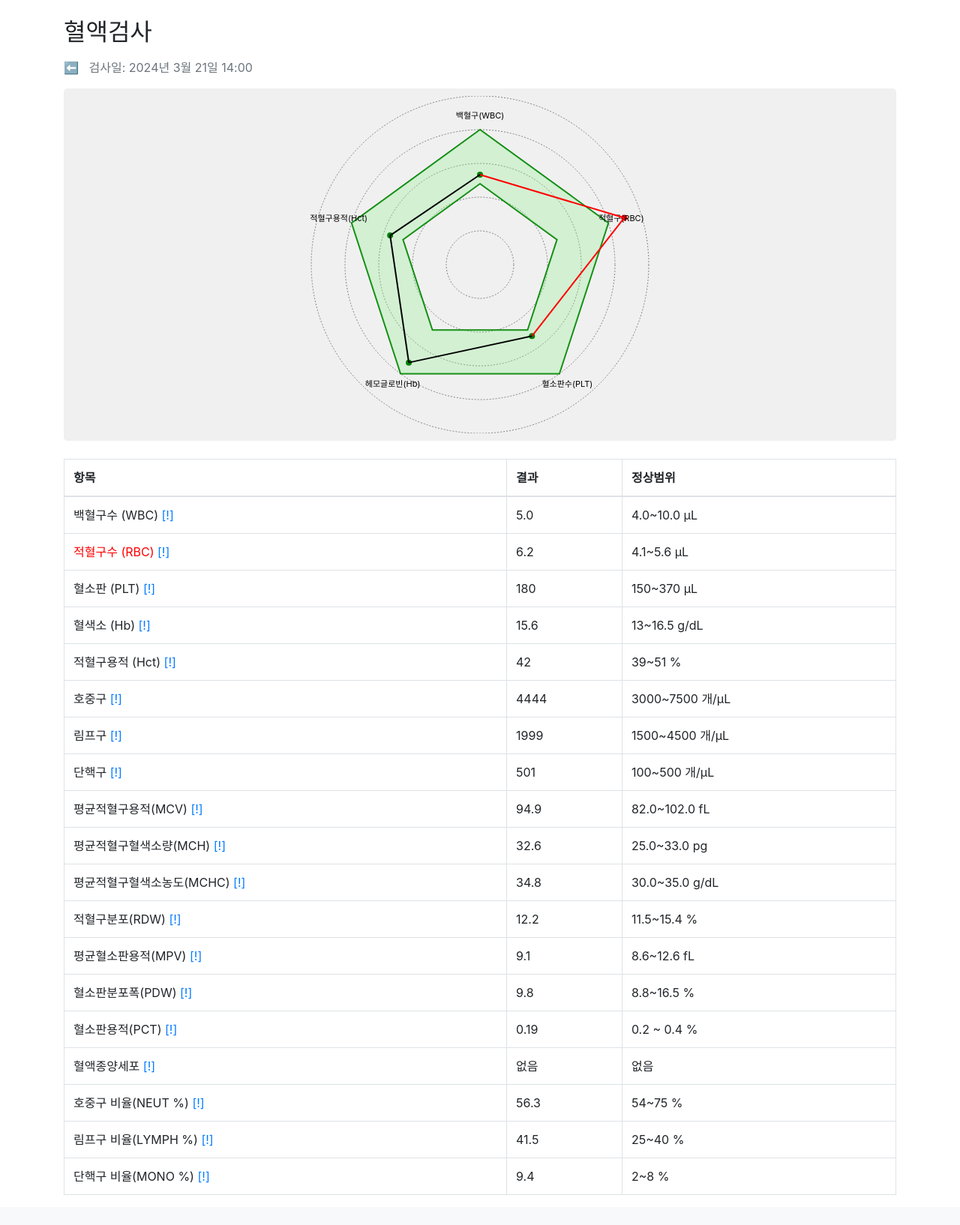
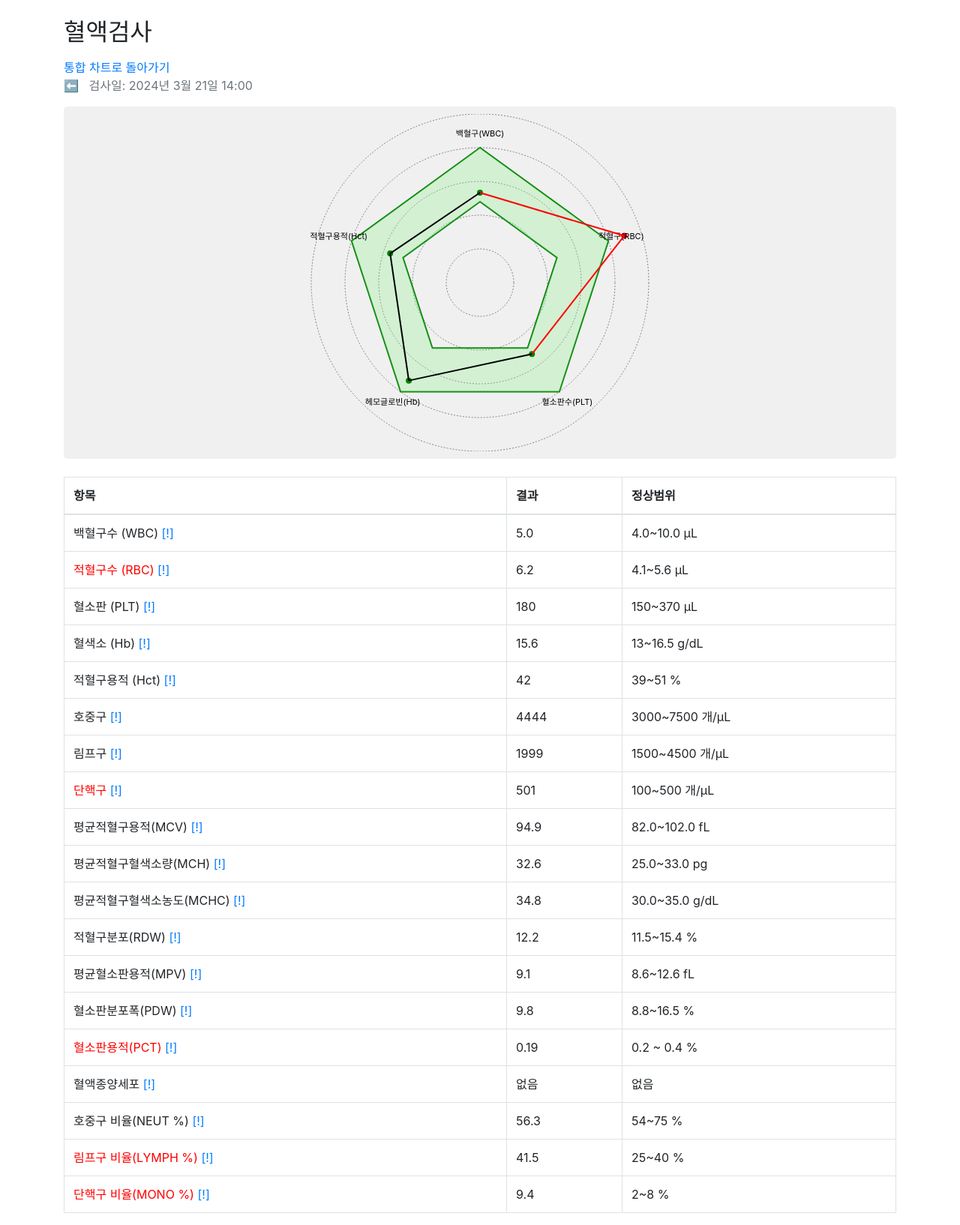
Before and after one commit to puzzlecollector/syn_blood_analyzer, a Django app: page /synopex/blood_test_detailed/ in a window 1280 px wide. Shown: the part 59-1693 px from the top of the page at 75% size. Before the commit the page ends 1653 px from the top, so only its background shows below. Run offline with Django 4.2, Linux system fonts and the light colour scheme; some libraries are stand-ins or nearby versions.

```diff
--- a/templates/detailed_blood_analysis.html
+++ b/templates/detailed_blood_analysis.html
@@ -23,6 +23,7 @@
 {% block content %}
 <div class="container mt-4">
     <h2 class="mb-3">혈액검사</h2>
+    <a href="{% url 'synopex:radar_chart_example' %}">통합 차트로 돌아가기</a>
     <p class="text-muted"><a href="#">⬅️</a>&nbsp;&nbsp; 검사일: 2024년 3월 21일 14:00</p>
 
     <div id="radarChart" class="highlighted-section"></div>
@@ -72,7 +73,7 @@
                 <td>1500~4500 개/μL</td>
             </tr>
             <tr>
-                <td>단핵구 <a href="#" class="info-icon" data-toggle="tooltip" data-html="true" title="단핵구는 백혈구의 한 유형으로 호중구와 함께 작동하여 감염 및 기타 질병을 퇴치하는 동시에 손상되거나 죽은 세포를 제거합니다.※ 출처 : 대한진단검사의학회, 서울대학교병원 진단검사의학과 누리집">[!]</a></td>
+                <td style="color: red;">단핵구 <a href="#" class="info-icon" data-toggle="tooltip" data-html="true" title="단핵구는 백혈구의 한 유형으로 호중구와 함께 작동하여 감염 및 기타 질병을 퇴치하는 동시에 손상되거나 죽은 세포를 제거합니다.※ 출처 : 대한진단검사의학회, 서울대학교병원 진단검사의학과 누리집">[!]</a></td>
                 <td>501</td>
                 <td>100~500 개/μL</td>
             </tr>
@@ -107,7 +108,7 @@
                 <td>8.8~16.5 %</td>
             </tr>
             <tr>
-                <td>혈소판용적(PCT) <a href="#" class="info-icon" data-toggle="tooltip" data-html="true" title="혈소판이 혈액 중에 차지하는 양을 측정하는 것으로 다른 혈액검사와 함께 질환을 진단하는데 활용합니다.※ 출처 : 대한진단검사의학회, 서울대학교병원 진단검사의학과 누리집">[!]</a></td>
+                <td style="color: red;">혈소판용적(PCT) <a href="#" class="info-icon" data-toggle="tooltip" data-html="true" title="혈소판이 혈액 중에 차지하는 양을 측정하는 것으로 다른 혈액검사와 함께 질환을 진단하는데 활용합니다.※ 출처 : 대한진단검사의학회, 서울대학교병원 진단검사의학과 누리집">[!]</a></td>
                 <td>0.19</td>
                 <td>0.2 ~ 0.4 %</td>
             </tr>
@@ -122,12 +123,12 @@
                 <td>54~75 %</td>
             </tr>
             <tr>
-                <td>림프구 비율(LYMPH %) <a href="#" class="info-icon" data-toggle="tooltip" data-html="true" title="림프구 비율은 백혈구 내에서 림프구가 차지하는 비율을 측정한 결과입니다. 백혈구 중 림프구가 20~40%를 차지하는 것이 정상이며, 보통 성인의 경우 혈액 마이크로리터당 1,500개 이상이고, 소아의 경우 3,000개 이상입니다. 림프구는 이물질이나 세균으로부터 우리 몸을 보호하는 백혈구의 한 유형으로 외부에서 들어오는 항원과 싸워 항체를 형성하는 면역반응에 관여합니다.※ 출처 : 대한진단검사의학회, 서울대학교병원 진단검사의학과 누리집">[!]</a></td>
+                <td style="color: red;">림프구 비율(LYMPH %) <a href="#" class="info-icon" data-toggle="tooltip" data-html="true" title="림프구 비율은 백혈구 내에서 림프구가 차지하는 비율을 측정한 결과입니다. 백혈구 중 림프구가 20~40%를 차지하는 것이 정상이며, 보통 성인의 경우 혈액 마이크로리터당 1,500개 이상이고, 소아의 경우 3,000개 이상입니다. 림프구는 이물질이나 세균으로부터 우리 몸을 보호하는 백혈구의 한 유형으로 외부에서 들어오는 항원과 싸워 항체를 형성하는 면역반응에 관여합니다.※ 출처 : 대한진단검사의학회, 서울대학교병원 진단검사의학과 누리집">[!]</a></td>
                 <td>41.5</td>
                 <td>25~40 %</td>
             </tr>
             <tr>
-                <td>단핵구 비율(MONO %) <a href="#" class="info-icon" data-toggle="tooltip" data-html="true" title="단핵구 비율은 백혈구 내에서 단핵구가 차지하는 비율을 측정한 결과입니다. 5%이내로 측정되는 것이 정상이며, 화학요법 또는 골수 장애와 같이 전체 백혈구 수를 감소시키는 상태로 인해 감소할 수 있습니다. 단핵구는 백혈구의 한 유형으로 호중구와 함께 작동하여 감염 및 기타 질병을 퇴치하는 동시에 손상되거나 죽은 세포를 제거합니다.※ 출처 : 대한진단검사의학회, 서울대학교병원 진단검사의학과 누리집">[!]</a></td>
+                <td style="color: red;">단핵구 비율(MONO %) <a href="#" class="info-icon" data-toggle="tooltip" data-html="true" title="단핵구 비율은 백혈구 내에서 단핵구가 차지하는 비율을 측정한 결과입니다. 5%이내로 측정되는 것이 정상이며, 화학요법 또는 골수 장애와 같이 전체 백혈구 수를 감소시키는 상태로 인해 감소할 수 있습니다. 단핵구는 백혈구의 한 유형으로 호중구와 함께 작동하여 감염 및 기타 질병을 퇴치하는 동시에 손상되거나 죽은 세포를 제거합니다.※ 출처 : 대한진단검사의학회, 서울대학교병원 진단검사의학과 누리집">[!]</a></td>
                 <td>9.4</td>
                 <td>2~8 %</td>
             </tr>
```
Also changed, not shown: templates/custom_radar_chart.html (+6 -8 lines).
